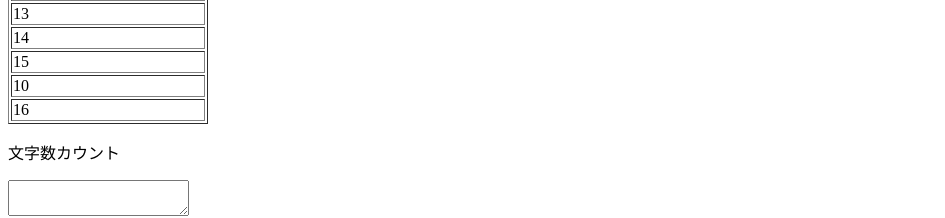
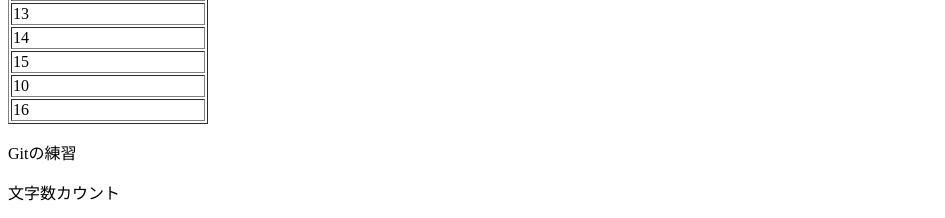
Before and after one commit to shinyaluxe/shared, a plain HTML site: page jQuery/index.html in a window 1280 px wide. Shown: the part 2858-3076 px from the top of the page, without its empty margins (0-945 px from the left). Drawn offline with Linux system fonts and the light colour scheme.

Commit message:
added 1 sentence

```diff
--- a/jQuery/index.html
+++ b/jQuery/index.html
@@ -117,6 +117,7 @@
   </tbody>
 </table>
 
+<p>Gitの練習</p>
 
 <p>文字数カウント</p>
 <textarea id="memo"></textarea>
```
